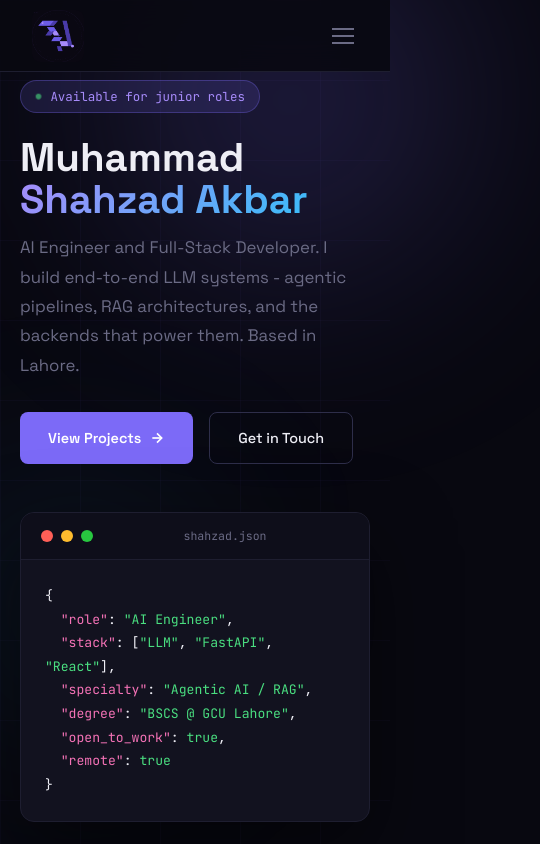
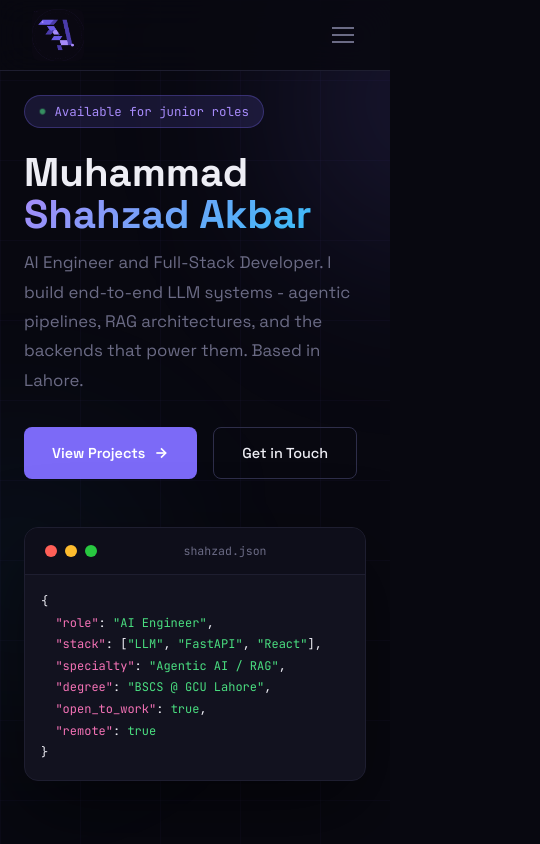
Before and after one commit to shahzadakbar369/Portfolio, a plain HTML site: page index.html in a window 390 px wide. Shown: the top 844 px of the page, 540 px wide, since content can reach past the window. Drawn offline with Linux system fonts and the light colour scheme.

Commit message:
mobile friendly

```diff
--- a/assets/css/style.css
+++ b/assets/css/style.css
@@ -18,7 +18,11 @@
 }
 
 * { margin: 0; padding: 0; box-sizing: border-box; }
-html { scroll-behavior: smooth; }
+
+html {
+    scroll-behavior: smooth;
+    overflow-x: hidden;   /* stops iOS Safari horizontal bleed */
+}
 
 body {
     font-family: 'Space Grotesk', sans-serif;
@@ -26,6 +30,7 @@ body {
     color: var(--fg-primary);
     line-height: 1.6;
     overflow-x: hidden;
+    max-width: 100vw;
 }
 
 .mono { font-family: 'JetBrains Mono', monospace; }
@@ -42,23 +47,26 @@ body {
     width: 500px; height: 500px;
     background: radial-gradient(circle, rgba(124,106,247,0.3) 0%, transparent 70%);
     top: -150px; right: -150px;
+    max-width: 60vw;   /* stops it bleeding right on narrow screens */
 }
 .orb-2 {
     width: 350px; height: 350px;
     background: radial-gradient(circle, rgba(56,189,248,0.15) 0%, transparent 70%);
     bottom: 10%; left: -100px;
+    max-width: 60vw;
 }
-
 /* ── Nav ── */
 nav {
     position: fixed;
     top: 0; left: 0; right: 0;
     z-index: 100;
-    padding: 0.6rem 2rem;
+    padding: 0.55rem 2rem;
     backdrop-filter: blur(16px);
     background: rgba(8,8,16,0.88);
     border-bottom: 1px solid var(--border);
     transition: transform 0.3s ease;
+    width: 100%;              /* hard-clamp to viewport */
+    box-sizing: border-box;
 }
 .nav-inner {
     max-width: 1100px;
@@ -815,6 +823,13 @@ footer a:hover { text-decoration: underline; }
     section              { padding: 5rem 1.25rem 3rem; }
     .stats-grid          { grid-template-columns: 1fr 1fr; }
     .projects-grid       { grid-template-columns: 1fr; }
+
+    /* ADD THESE: */
+    .hero-content        { padding: 0 0.25rem; }
+    .terminal            { max-width: 100%; overflow: hidden; }
+    .terminal-body       { font-size: 0.75rem; padding: 1rem; }
+    .nav-inner           { padding: 0; }
+    .faq-grid            { grid-template-columns: 1fr; }
 }
 @media (prefers-reduced-motion: reduce) {
     * { animation-duration: 0.01ms !important; transition-duration: 0.01ms !important; }
```
